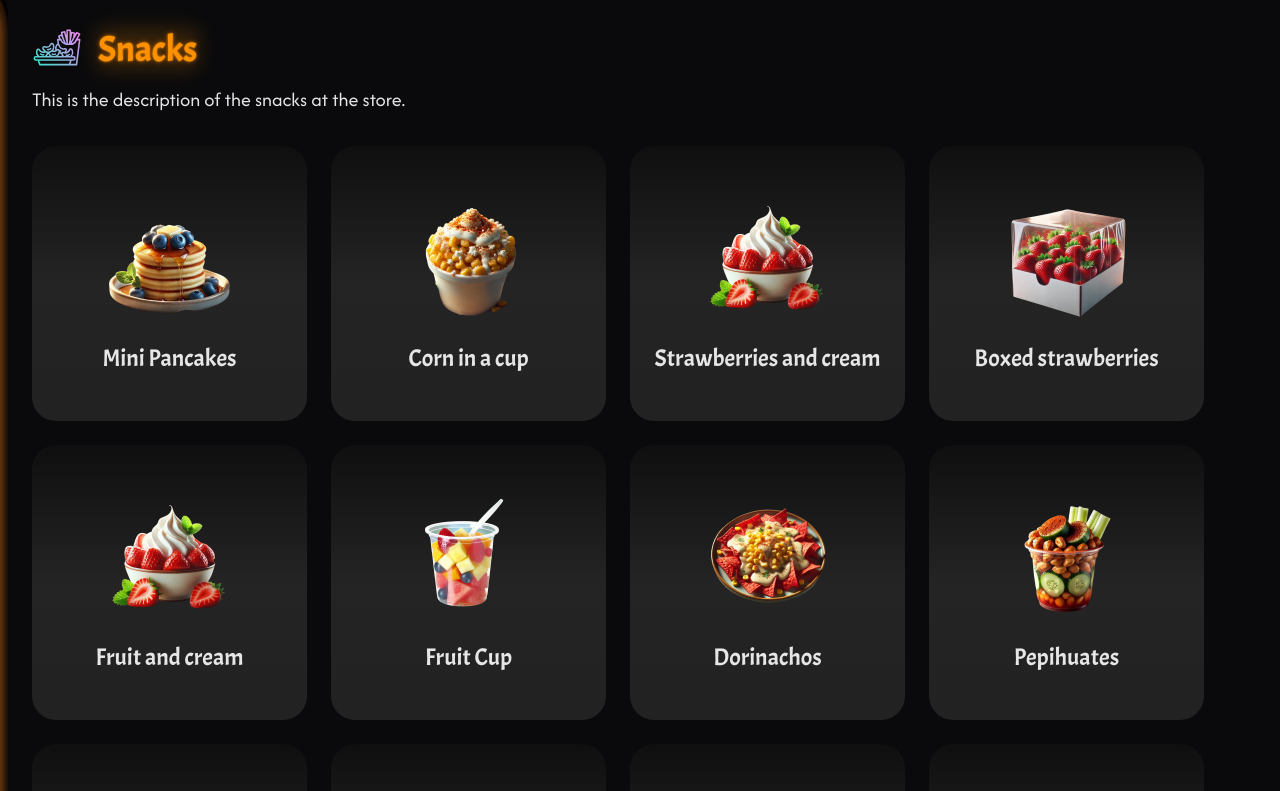
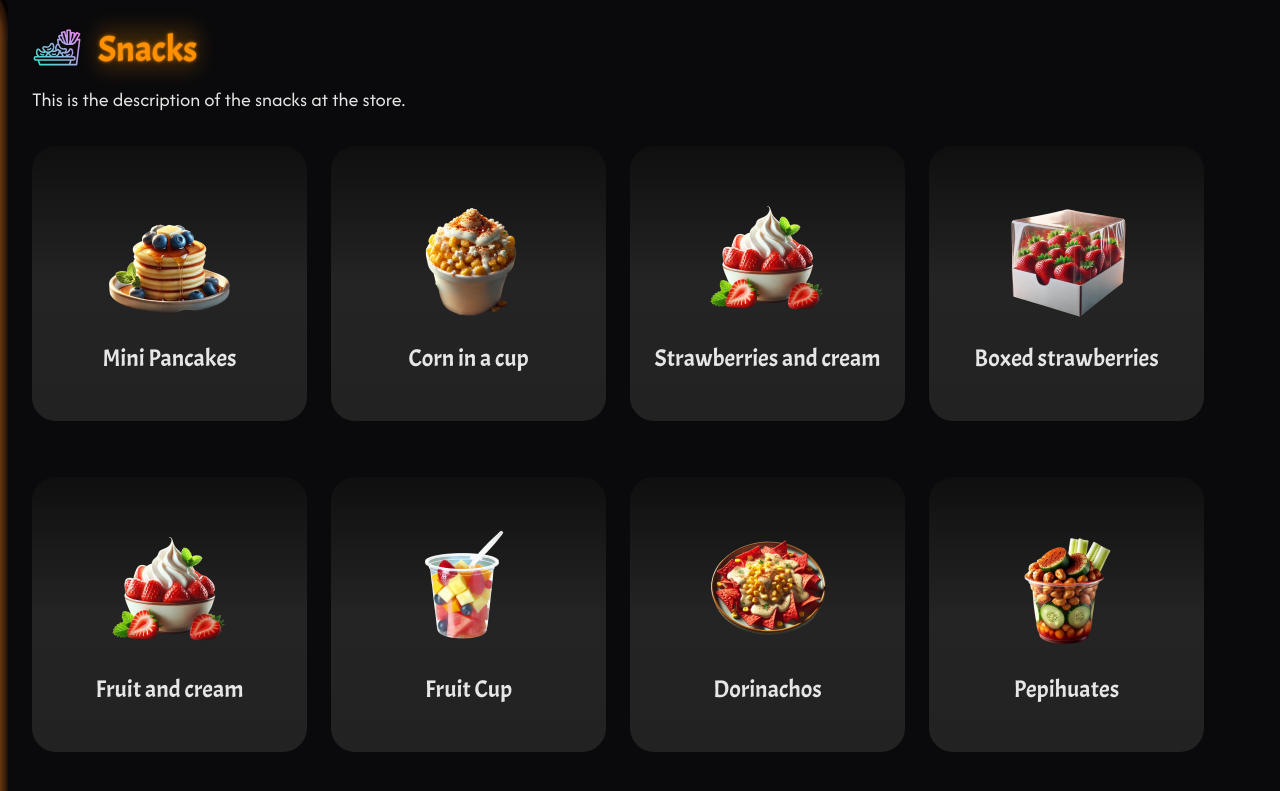
Before and after one commit to missatrox44/paleteria-and-snacks, a Next.js app: page / in a window 1280 px wide. Shown: the part 2015-2806 px from the top of the page. Built offline with nearby package versions, Linux system fonts and the light colour scheme.

Commit message:
adjust gap-y

```diff
--- a/src/app/globals.scss
+++ b/src/app/globals.scss
@@ -194,7 +194,7 @@ body {
 .flip-card-container {
   display: flex;
   flex-wrap: wrap;
-  gap: 1.5rem;
+  gap: 3.5rem 1.5rem;
   justify-content: start;
 
   // @screen md {
@@ -204,7 +204,7 @@ body {
 .flip-card {
   // background-color: transparent;
   perspective: 1000px;
-  display: inline-flex;
+  // display: inline-flex;
 
   .flip-card-inner {
     position: relative;
```
